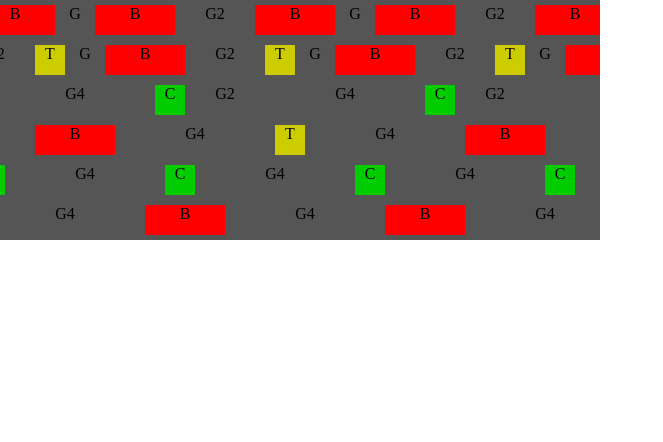
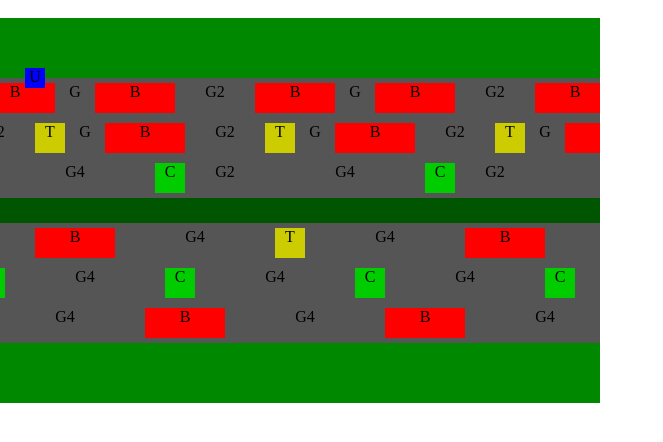
Before and after one commit to ElementalSystems/gatjie, a plain HTML site: page index.html in a window 1280 px wide. Shown: the whole page, without its empty margins (0-663 px from the left). Drawn offline with Linux system fonts and the light colour scheme.

Commit message:
Prettier
A divider, ad embankments in place - also a new abs div for the avatar

```diff
--- a/index.html
+++ b/index.html
@@ -16,7 +16,20 @@
 	background: #555;
 	padding: 5px;
 	position: relative;
-	left: -50px;
+  }
+
+  div.lane.divider
+  {
+    height: 15px;
+	background: #050;
+
+  }
+
+  div.lane.edge
+  {
+    height: 50px;
+	background: #080;
+
   }
 
   div.lane span {
@@ -57,19 +70,35 @@
      width:600px;
 	 background:#DDD;
      overflow: hidden;
+	 position: relative;
+  }
+
+  div.avatar {
+     width:20px;
+	 height:20px;
+	 background: #00F;
+	 position: absolute;
+	 left:25px;
+	 top:50px;
   }
 
 
   </style>
   </head>
   <body>
+  <br>
+
   <div class="board">
+  <div class="lane edge" data-speed=0 data-repeat=270></div>
   <div class="lane" data-speed=50 data-repeat=280><span class="bus">B</span><span class="gap">G</span><span class="bus">B</span><span class="gap2">G2</span><span class="bus">B</span><span class="gap">G</span><span class="bus">B</span><span class="gap2">G2</span><span class="bus">B</span><span class="gap">G</span><span class="bus">B</span><span class="gap2">G2</span><span class="bus">B</span><span class="gap">G</span><span class="bus">B</span><span class="gap2">G2</span><span class="bus">B</span><span class="gap">G</span><span class="bus">B</span><span class="gap2">G2</span><span class="bus">B</span><span class="gap">G</span><span class="bus">B</span><span class="gap2">G2</span></div>
   <div class="lane" data-speed=20 data-repeat=230><span class="bus">B</span><span class="gap2">G2</span><span class="taxi">T</span><span class="gap">G</span><span class="bus">B</span><span class="gap2">G2</span><span class="taxi">T</span><span class="gap">G</span><span class="bus">B</span><span class="gap2">G2</span><span class="taxi">T</span><span class="gap">G</span><span class="bus">B</span><span class="gap2">G2</span><span class="taxi">T</span><span class="gap">G</span><span class="bus">B</span><span class="gap2">G2</span><span class="taxi">T</span><span class="gap">G</span></div>
   <div class="lane" data-speed=160 data-repeat=270><span class="gap4">G4</span><span class="car">C</span><span class="gap2">G2</span><span class="gap4">G4</span><span class="car">C</span><span class="gap2">G2</span><span class="gap4">G4</span><span class="car">C</span><span class="gap2">G2</span><span class="gap4">G4</span><span class="car">C</span><span class="gap2">G2</span><span class="gap4">G4</span><span class="car">C</span><span class="gap2">G2</span></div>
+  <div class="lane divider" data-speed=0 data-repeat=270></div>
   <div class="lane" data-speed=-80 data-repeat=430><span class="bus">B</span><span class="gap4">G4</span><span class="taxi">T</span><span class="gap4">G4</span><span class="bus">B</span><span class="gap4">G4</span><span class="taxi">T</span><span class="gap4">G4</span><span class="bus">B</span><span class="gap4">G4</span><span class="taxi">T</span><span class="gap4">G4</span><span class="bus">B</span><span class="gap4">G4</span><span class="taxi">T</span><span class="gap4">G4</span><span class="bus">B</span><span class="gap4">G4</span><span class="taxi">T</span><span class="gap4">G4</span></div>
   <div class="lane" data-speed=-120 data-repeat=190><span class="car">C</span><span class="gap4">G4</span><span class="car">C</span><span class="gap4">G4</span><span class="car">C</span><span class="gap4">G4</span><span class="car">C</span><span class="gap4">G4</span><span class="car">C</span><span class="gap4">G4</span><span class="car">C</span><span class="gap4">G4</span><span class="car">C</span><span class="gap4">G4</span><span class="car">C</span><span class="gap4">G4</span></div>
   <div class="lane" data-speed=-20 data-repeat=240><span class="bus">B</span><span class="gap4">G4</span><span class="bus">B</span><span class="gap4">G4</span><span class="bus">B</span><span class="gap4">G4</span><span class="bus">B</span><span class="gap4">G4</span><span class="bus">B</span><span class="gap4">G4</span><span class="bus">B</span><span class="gap4">G4</span></div>
+  <div class="lane edge" data-speed=0 data-repeat=270></div>
+  <div class="avatar" >U<div>
   </div>
 
   <script type="text/javascript">
```
